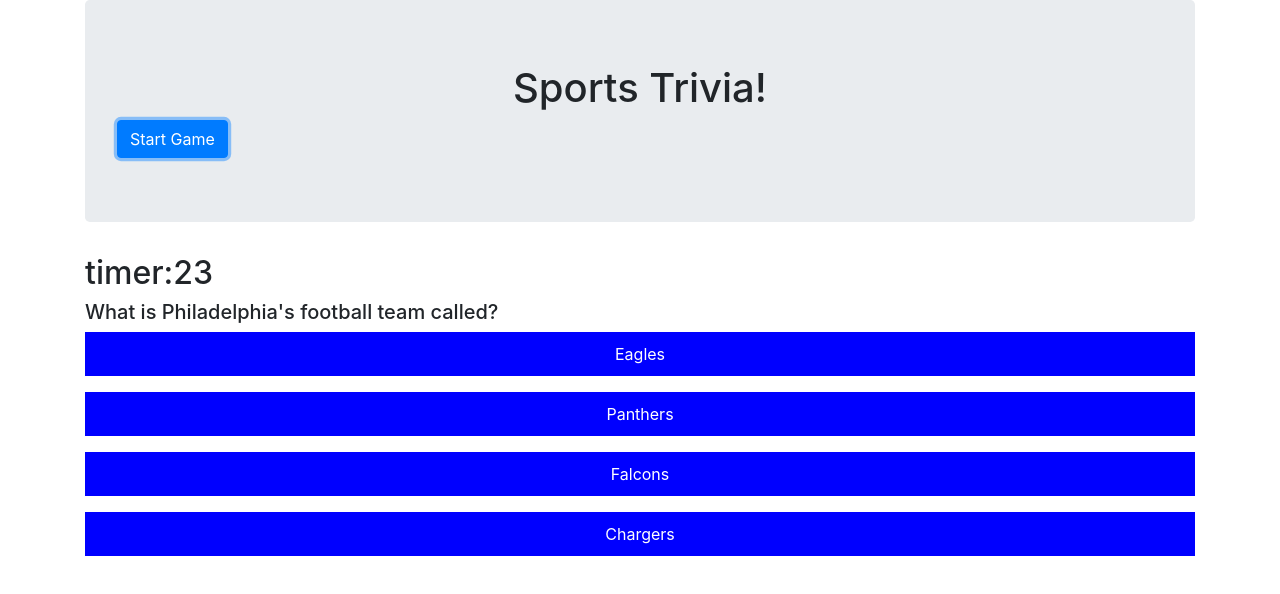
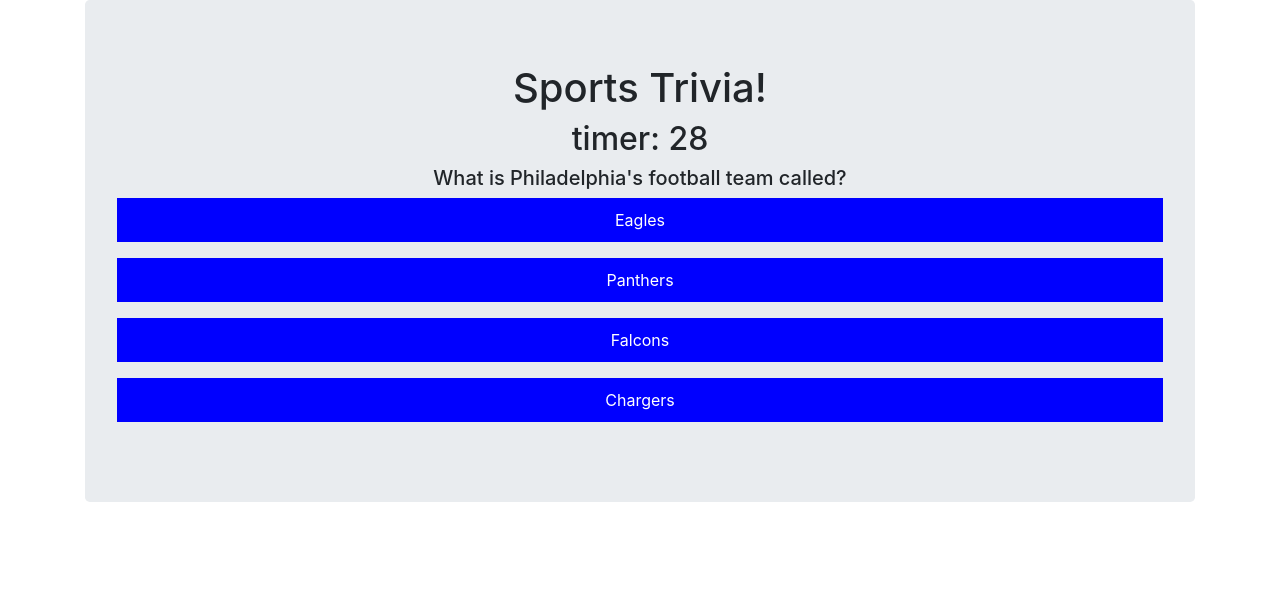
Before and after one commit to mikeprap/TriviaGame, a plain HTML site: page index.html in a window 1280 px wide. Both pictures are taken after a click on the button "Start Game". Drawn offline with nearby package versions, Linux system fonts and the light colour scheme.

Commit message:
made start button work

```diff
--- a/assets/css/style.css
+++ b/assets/css/style.css
@@ -15,3 +15,11 @@
      color: white;
      text-align: center;
  }
+
+ #time {
+     text-align: center
+ }
+
+ #game {
+     text-align: center
+ }
--- a/assets/javascript/game.js
+++ b/assets/javascript/game.js
@@ -56,7 +56,7 @@
 function countDown() {
 
     count--;
-    $('#time').html('timer:' + count);
+    $('#time').html('timer: ' + count);
     if (count === 0){
         timeUp();
     }
@@ -110,6 +110,7 @@
 }
 // need to create an on click function for the choices
 $(document).on("click", ".choice", function(){
+    clearInterval(timer)
     // create variables for the players guess and the correct answer
     var userGuess = $(this).attr('data-answer');
 
@@ -131,13 +132,19 @@
 
 
     var result = ("<p>you got " + [score] + " correct!</p>");
-                 ("<p>you missed " + [losses] + " wrong</p>");
+    var loss =  ("<p>you missed " + [losses] + " questions</p>");
+    var total = ("<p>Out of " + [quizQuestions.length] + " total questions</p>");
 
-    $("#game").html(result);
+
+    $("#game").html(result + loss + total);
 
 
 
 }
 
+$("#start").click(function() {
+    $("#start").remove();
+    $("#time").html(count);
+    loadQuestion();
 
-loadQuestion();
+});
--- a/index.html
+++ b/index.html
@@ -12,11 +12,12 @@
     <div class="container">
         <div class="jumbotron">
             <H1>Sports Trivia!</H1>
-           <button class="btn btn-primary">Start Game</button>
+           <button class="btn btn-primary" id = "start">Start Game</button>
 
-        </div>
+
         <h2 id="time"></h2>
         <div id="game"></div>
+    </div>
 
 
 
```
